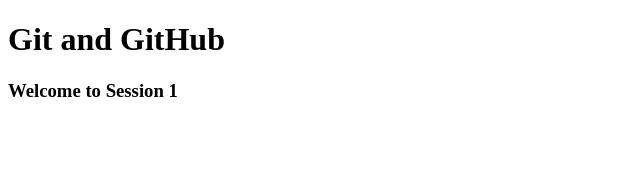
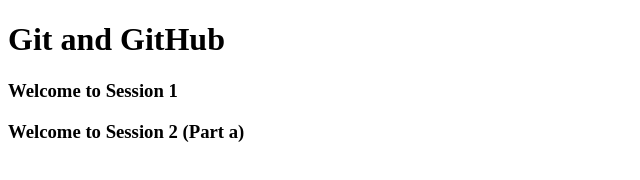
Before and after one commit to farazinam/GitandGitHub-11-1-, a plain HTML site: page index.html in a window 1280 px wide. Shown: the whole page, without its empty margins (0-640 px from the left). Drawn offline with Linux system fonts and the light colour scheme.

Commit message:
some modification in html

```diff
--- a/index.html
+++ b/index.html
@@ -8,5 +8,7 @@
 <body>
     <h1>Git and GitHub</h1>
     <h3>Welcome to Session 1</h3>
+
+    <h3>Welcome to Session 2 (Part a)</h3>
 </body>
 </html>
```
